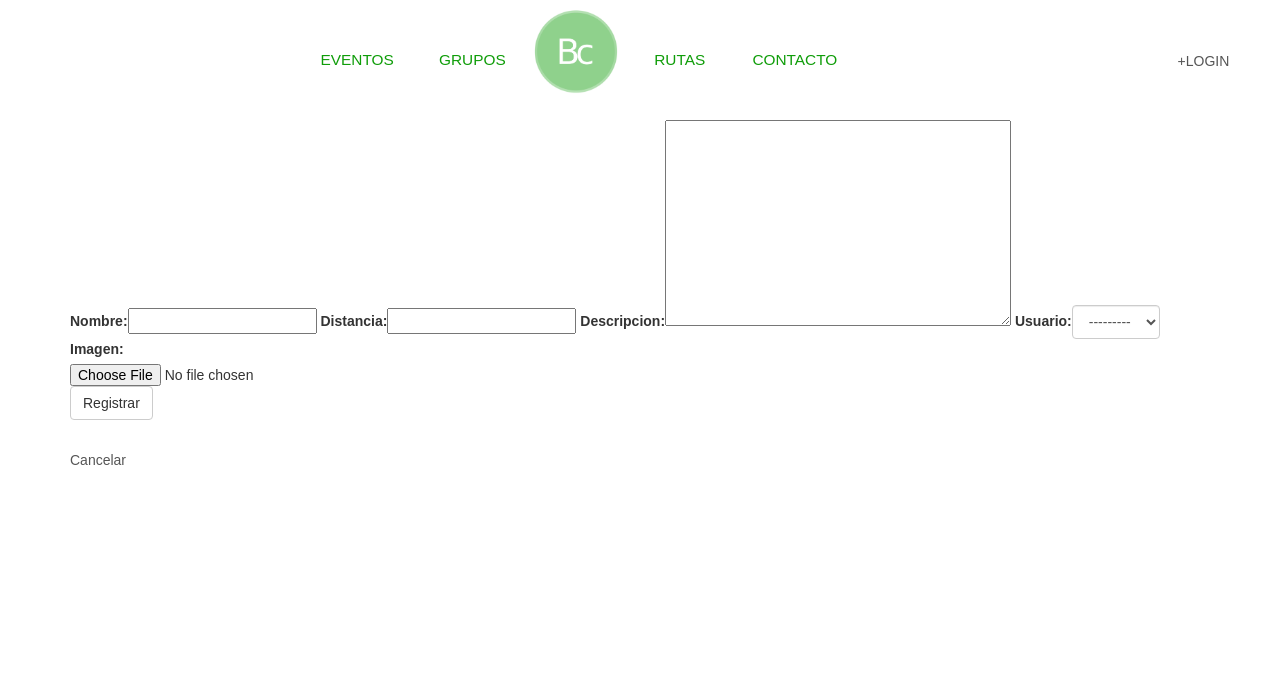
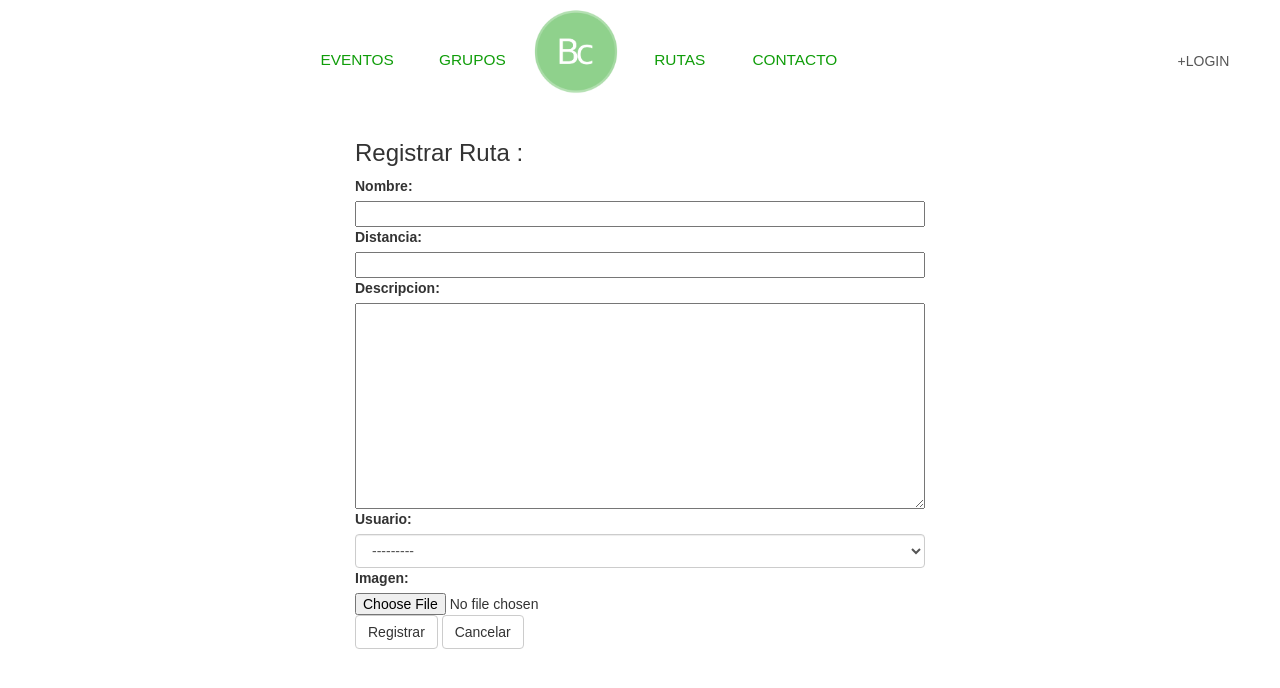
Before and after one commit to vladwelt/biker_community, a Django app: page /registrar/ruta/ in a window 1280 px wide. Shown: the top 688 px of the page. Run offline with Django 3.2, Linux system fonts and the light colour scheme; the visitor is signed in with stand-in values (Sample User, id 1); data that the repository does not hold is empty; some libraries are stand-ins or nearby versions.

Commit message:
[EDT] Show in block items of form.

```diff
--- a/src/biker/static/css/main.css
+++ b/src/biker/static/css/main.css
@@ -116,12 +116,34 @@ a {
   width: 100%;
 }
 
-/* line 95, ../scss/main.scss */
+/* line 96, ../scss/main.scss */
+.form-wrapper {
+  margin-top: 1%;
+  width: 50%;
+  margin: auto;
+}
+/* line 100, ../scss/main.scss */
+.form-wrapper .form-content {
+  display: -webkit-flex;
+  -webkit-flex-direction: column;
+  -webkit-flex-wrap: nowrap;
+  -webkit-justify-content: center;
+  -webkit-align-content: center;
+  -webkit-align-items: stretch;
+  display: flex;
+  flex-direction: column;
+  flex-wrap: nowrap;
+  justify-content: center;
+  align-content: center;
+  align-items: stretch;
+}
+
+/* line 112, ../scss/main.scss */
 .event {
   border-bottom: solid gray 1px;
 }
 
-/* line 98, ../scss/main.scss */
+/* line 115, ../scss/main.scss */
 .slider {
   display: block;
   height: 100%;
@@ -129,14 +151,14 @@ a {
   margin: auto;
   position: relative;
 }
-/* line 104, ../scss/main.scss */
+/* line 121, ../scss/main.scss */
 .slider .sliderinner {
   width: 100%;
   height: 100%;
   overflow: hidden;
   position: relative;
 }
-/* line 109, ../scss/main.scss */
+/* line 126, ../scss/main.scss */
 .slider .sliderinner ul {
   height: 100%;
   width: 400%;
@@ -145,20 +167,20 @@ a {
   left: 0px;
   transition: left 0.8s cubic-bezier(0.77, 0, 0.175, 1);
 }
-/* line 116, ../scss/main.scss */
+/* line 133, ../scss/main.scss */
 .slider .sliderinner ul li {
   width: 25%;
   height: 100%;
   float: left;
   position: relative;
 }
-/* line 121, ../scss/main.scss */
+/* line 138, ../scss/main.scss */
 .slider .sliderinner ul li img {
   margin: auto;
   width: 100%;
 }
 
-/* line 130, ../scss/main.scss */
+/* line 147, ../scss/main.scss */
 .slider input[type=radio] {
   position: absolute;
   left: 50%;
@@ -167,7 +189,7 @@ a {
   visibility: hidden;
 }
 
-/* line 138, ../scss/main.scss */
+/* line 155, ../scss/main.scss */
 .slider label {
   position: absolute;
   left: 50%;
@@ -182,77 +204,77 @@ a {
   transition: background-color .2s;
 }
 
-/* line 152, ../scss/main.scss */
+/* line 169, ../scss/main.scss */
 .slider input[type=radio]#control1:checked ~ label[for=control1] {
   background-color: #8FD18C;
 }
 
-/* line 153, ../scss/main.scss */
+/* line 170, ../scss/main.scss */
 .slider input[type=radio]#control2:checked ~ label[for=control2] {
   background-color: #8FD18C;
 }
 
-/* line 154, ../scss/main.scss */
+/* line 171, ../scss/main.scss */
 .slider input[type=radio]#control3:checked ~ label[for=control3] {
   background-color: #8FD18C;
 }
 
-/* line 155, ../scss/main.scss */
+/* line 172, ../scss/main.scss */
 .slider input[type=radio]#control4:checked ~ label[for=control4] {
   background-color: #8FD18C;
 }
 
-/* line 156, ../scss/main.scss */
+/* line 173, ../scss/main.scss */
 .slider input[type=radio]#control5:checked ~ label[for=control5] {
   background-color: #8FD18C;
 }
 
-/* line 157, ../scss/main.scss */
+/* line 174, ../scss/main.scss */
 .slider label[for=control1] {
   margin-left: -36px;
 }
 
-/* line 158, ../scss/main.scss */
+/* line 175, ../scss/main.scss */
 .slider label[for=control2] {
   margin-left: -18px;
 }
 
-/* line 159, ../scss/main.scss */
+/* line 176, ../scss/main.scss */
 .slider label[for=control4] {
   margin-left: 18px;
 }
 
-/* line 160, ../scss/main.scss */
+/* line 177, ../scss/main.scss */
 .slider label[for=control5] {
   margin-left: 36px;
 }
 
-/* line 161, ../scss/main.scss */
+/* line 178, ../scss/main.scss */
 .slider input[type=radio]#control1:checked ~ .sliderinner > ul {
   left: 0;
 }
 
-/* line 162, ../scss/main.scss */
+/* line 179, ../scss/main.scss */
 .slider input[type=radio]#control2:checked ~ .sliderinner > ul {
   left: -100%;
 }
 
-/* line 163, ../scss/main.scss */
+/* line 180, ../scss/main.scss */
 .slider input[type=radio]#control3:checked ~ .sliderinner > ul {
   left: -200%;
 }
 
-/* line 164, ../scss/main.scss */
+/* line 181, ../scss/main.scss */
 .slider input[type=radio]#control4:checked ~ .sliderinner > ul {
   left: -300%;
 }
 
-/* line 165, ../scss/main.scss */
+/* line 182, ../scss/main.scss */
 .slider input[type=radio]#control5:checked ~ .sliderinner > ul {
   left: -400%;
 }
 
-/* line 167, ../scss/main.scss */
+/* line 184, ../scss/main.scss */
 .description {
   position: absolute;
   top: 0;
@@ -262,7 +284,7 @@ a {
   z-index: 1000;
 }
 
-/* line 175, ../scss/main.scss */
+/* line 192, ../scss/main.scss */
 .description-text {
   background-color: rgba(0, 0, 0, 0.1);
   padding: 10px;
--- a/src/biker/static/scss/main.scss
+++ b/src/biker/static/scss/main.scss
@@ -92,6 +92,23 @@ a {
         }
     }
 }
+
+.form-wrapper {
+    margin-top: 1%;
+    width: 50%;
+    margin: auto;
+    .form-content {
+        @include flexbox((
+            display: flex,
+            flex-direction: column,
+            flex-wrap:nowrap,
+            justify-content: center,
+            align-content: center,
+            align-items: stretch
+        ));
+    }
+}
+
 .event {
     border-bottom: solid gray 1px;
 }
--- a/src/biker/templates/biker/base.html
+++ b/src/biker/templates/biker/base.html
@@ -27,10 +27,8 @@
             </header>
 
             <div class="container principal">
-                <div>
-                    {% block content %}
-                    {% endblock %}
-                </div>
+                {% block content %}
+                {% endblock %}
             </div>
         </div>
     </body>
--- a/src/biker/templates/biker/registrar_ruta.html
+++ b/src/biker/templates/biker/registrar_ruta.html
@@ -1,10 +1,14 @@
 {% extends 'biker/base.html' %}
 {% block content %}
-    <form  class="form-inline" action="/registrar/ruta/" method="post" enctype="multipart/form-data">
+    <div class="form-wrapper">
+        <h3>Registrar Ruta :</h3>
+    <form  class="form-content" action="/registrar/ruta/" method="post" enctype="multipart/form-data">
         {% csrf_token %}
         {{ form }}
+        <div class="options-form">
         <input type="submit" value="Registrar" class="btn btn-default"/>
-	<p><br></p>
-	<a href="/rutas">Cancelar</a>
+        <a href="/rutas"><button class="btn btn-default">Cancelar</button></a>
+        </div>
     </form>
+    </div>
 {% endblock %}
```
Also changed, not shown: src/biker/templates/biker/registrar_evento.html (+7 -3 lines), src/biker/templates/biker/registrar_grupo.html (+7 -3 lines).
